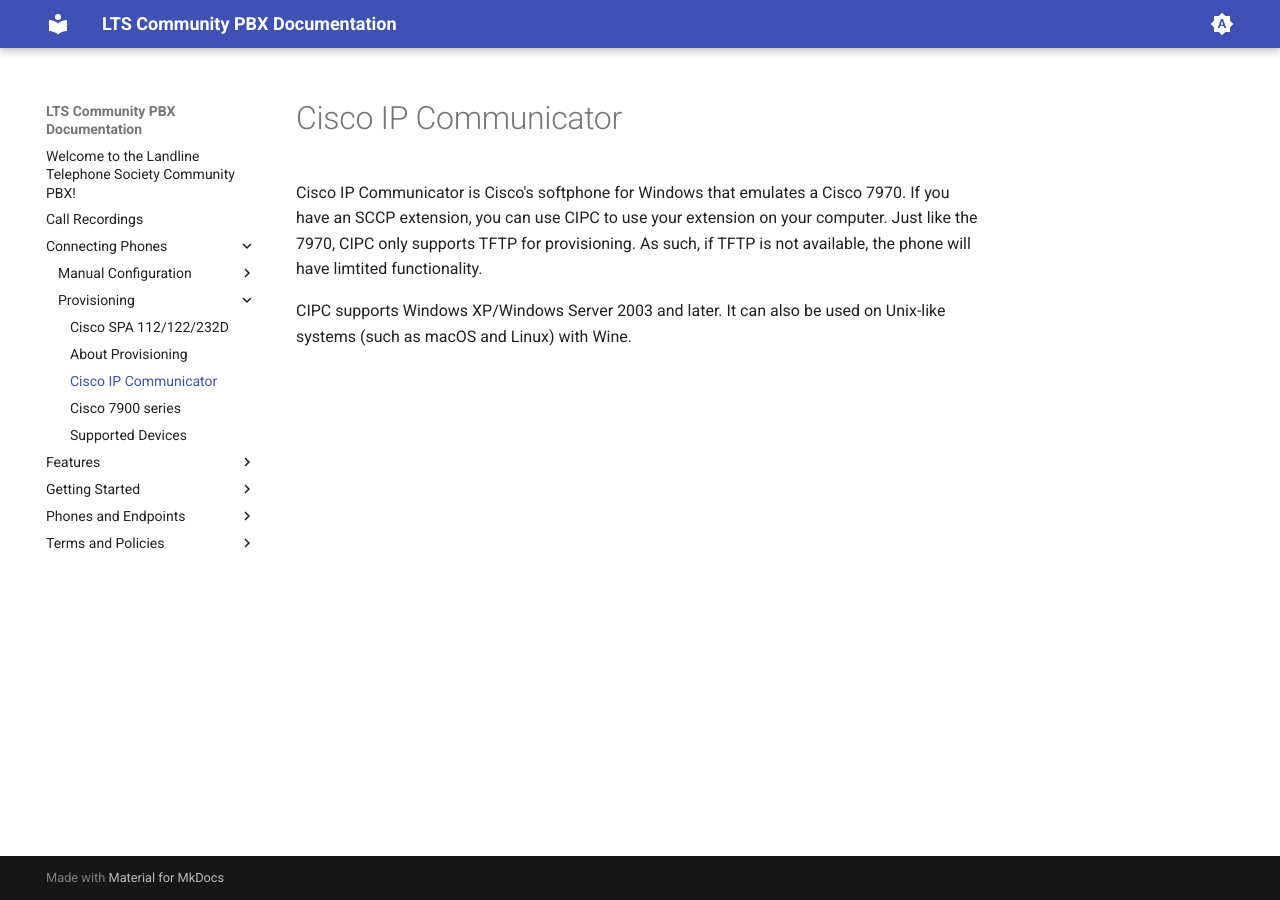
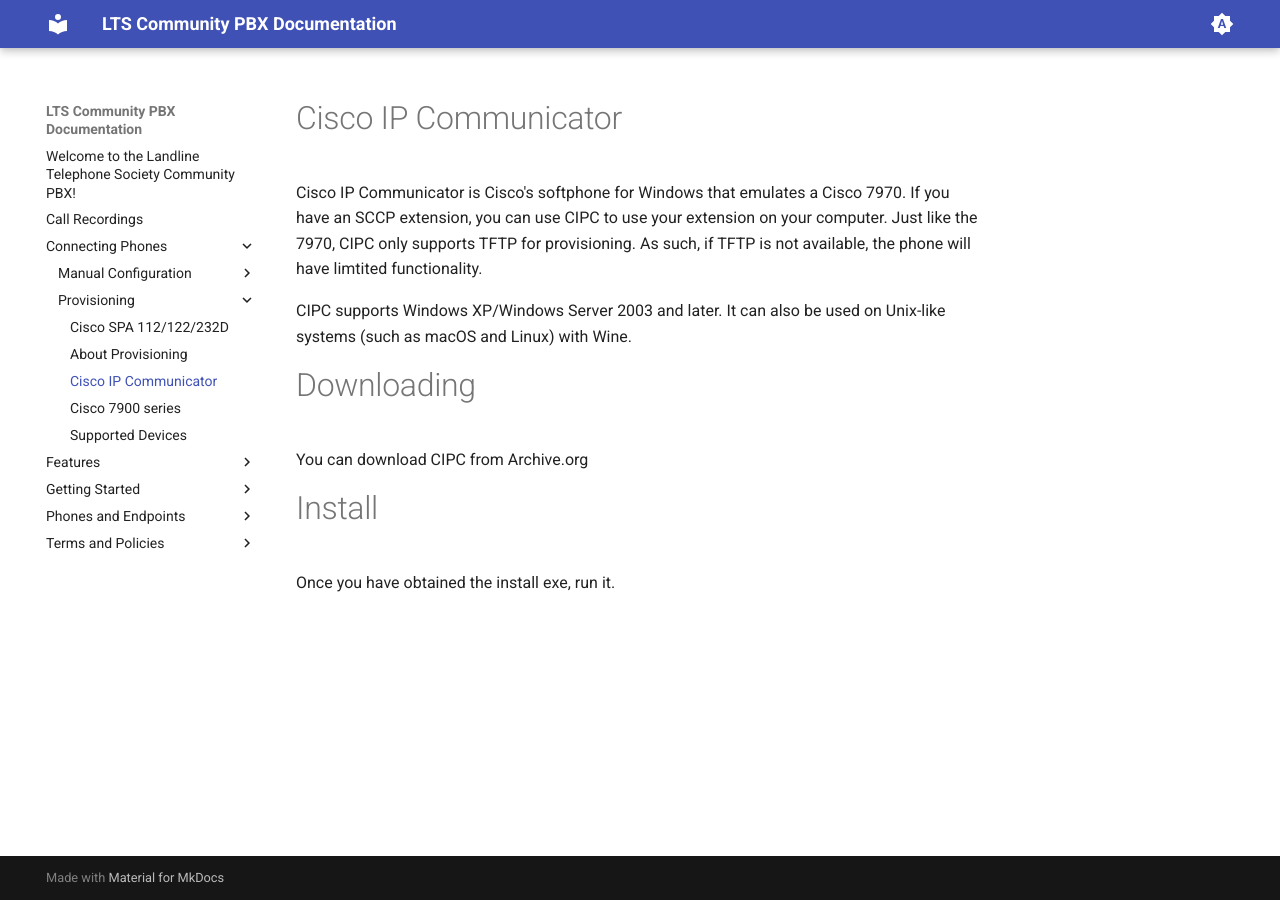
Before and after one commit to Landline-Telephone-Society/cpbx-documentation, an MkDocs documentation site: the page built from docs/Connecting Phones/Provisioning/cipc.md, in a window 1280 px wide. Built offline with MkDocs 1.6.1 and Material for MkDocs 9.7.7, drawn with Linux system fonts in a browser that asks for light colours.

Commit message:
Update cipc.md

```diff
--- a/docs/Connecting Phones/Provisioning/cipc.md
+++ b/docs/Connecting Phones/Provisioning/cipc.md
@@ -3,3 +3,9 @@
 Cisco IP Communicator is Cisco's softphone for Windows that emulates a Cisco 7970. If you have an SCCP extension, you can use CIPC to use your extension on your computer. Just like the 7970, CIPC only supports TFTP for provisioning. As such, if TFTP is not available, the phone will have limtited functionality.
 
 CIPC supports Windows XP/Windows Server 2003 and later. It can also be used on Unix-like systems (such as macOS and Linux) with Wine.
+
+# Downloading
+You can download CIPC from Archive.org
+
+# Install
+Once you have obtained the install exe, run it.
```
